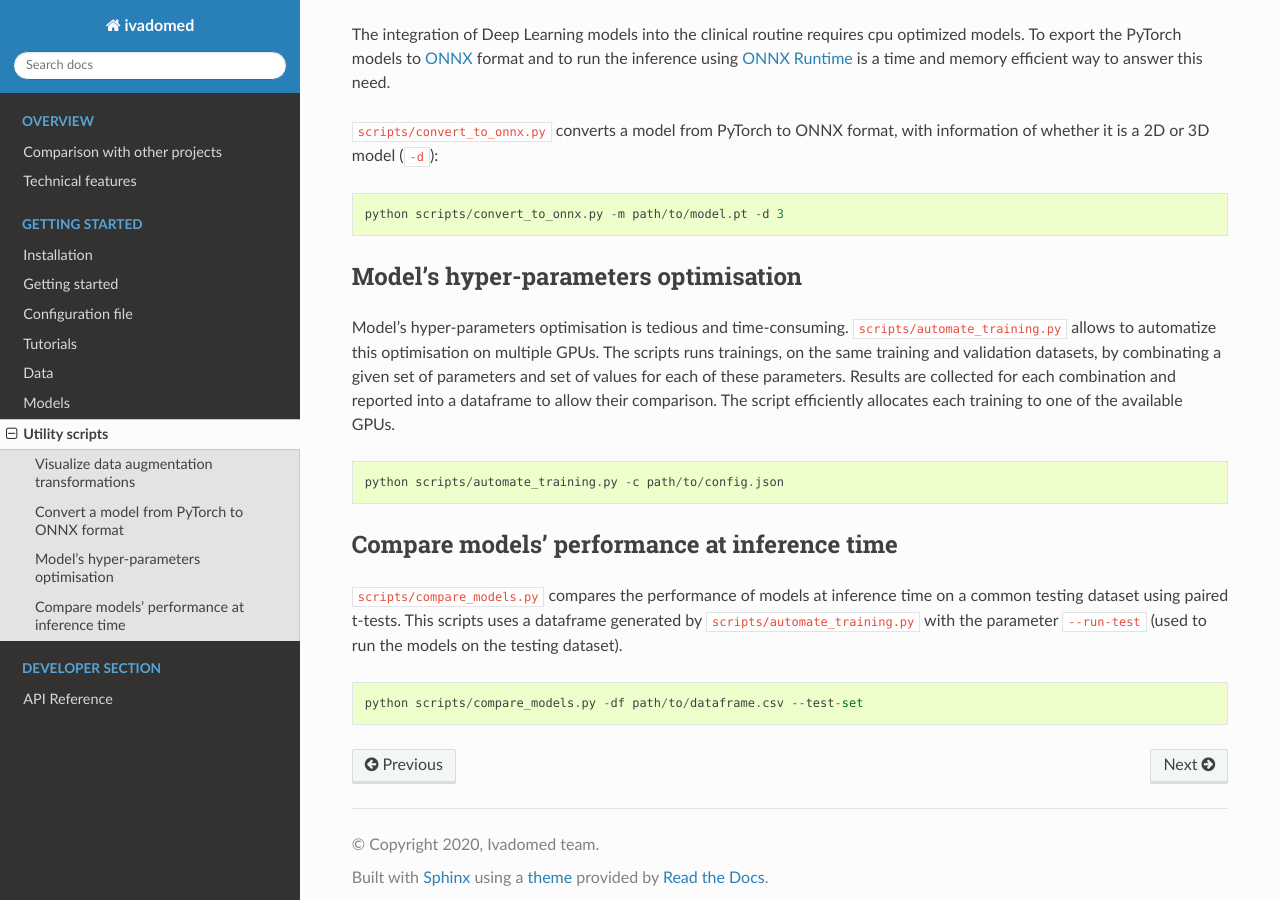
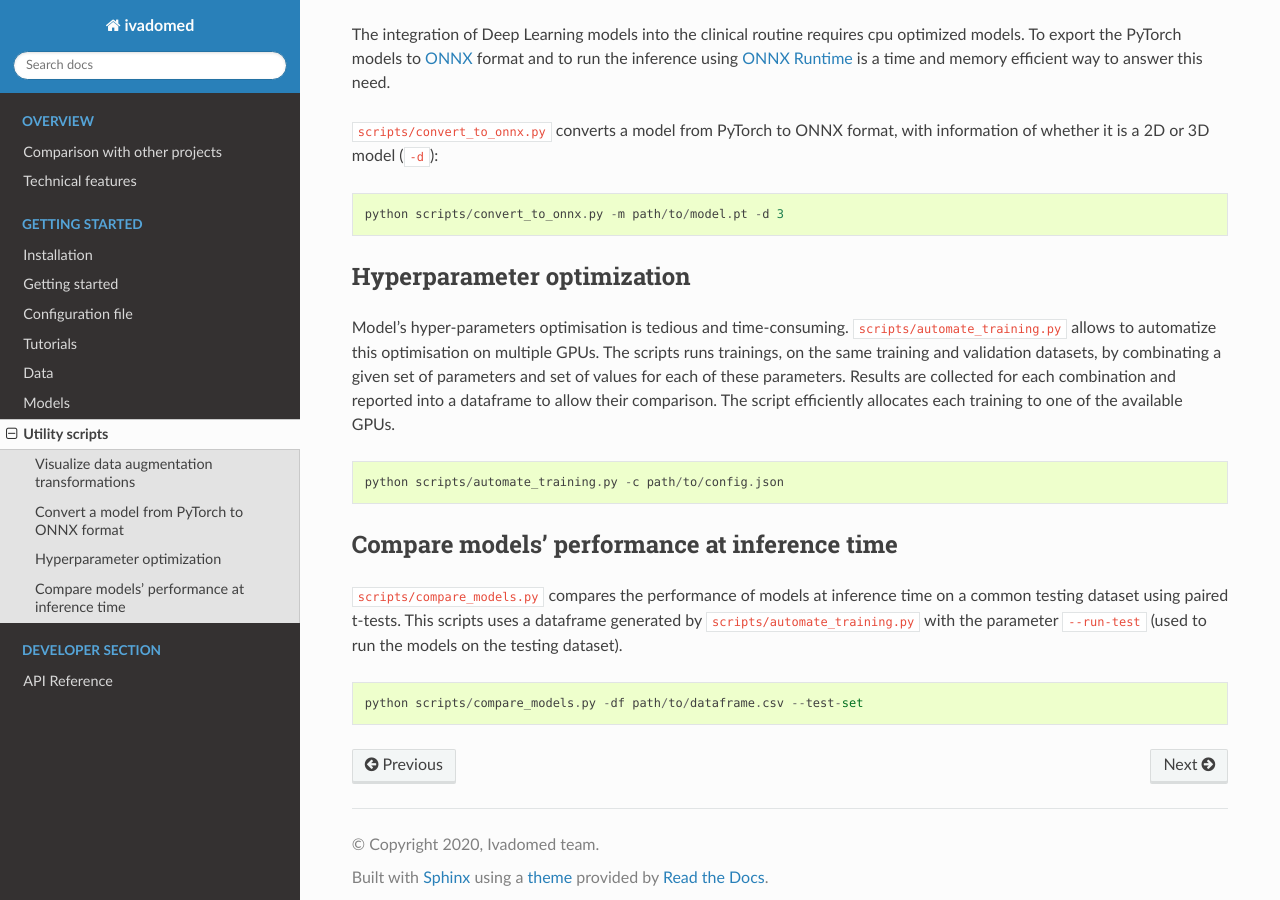
Before and after one commit to ivadomed/ivadomed, a Sphinx documentation site: the page built from docs/source/scripts.rst, in a window 1280 px wide and 900 px high, scrolled down 1324 px. Built offline with Sphinx 7.4.7 and the Read the Docs theme 2.0.0, drawn with Linux system fonts in a browser that asks for light colours.

Commit message:
Update docs/source/scripts.rst
Co-authored-by: Julien Cohen-Adad <jcohen@polymtl.ca>

```diff
--- a/docs/source/scripts.rst
+++ b/docs/source/scripts.rst
@@ -37,7 +37,7 @@ The integration of Deep Learning models into the clinical routine requires cpu o
 
     python scripts/convert_to_onnx.py -m path/to/model.pt -d 3
 
-Model's hyper-parameters optimisation
+Hyperparameter optimization
 ***********************************************
 Model's hyper-parameters optimisation is tedious and time-consuming. ``scripts/automate_training.py`` allows to automatize this optimisation on multiple GPUs. The scripts runs trainings, on the same training and validation datasets, by combinating a given set of parameters and set of values for each of these parameters. Results are collected for each combination and reported into a dataframe to allow their comparison. The script efficiently allocates each training to one of the available GPUs. ::
 
```
